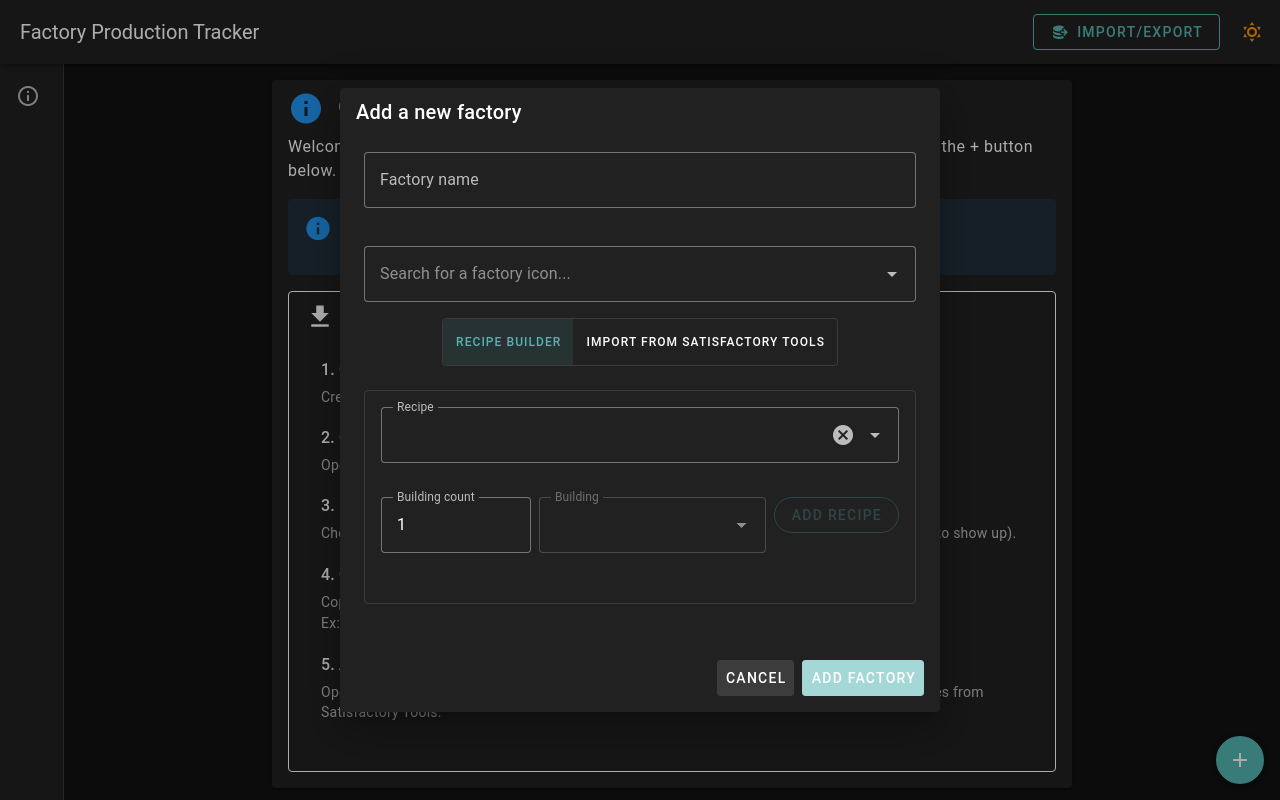
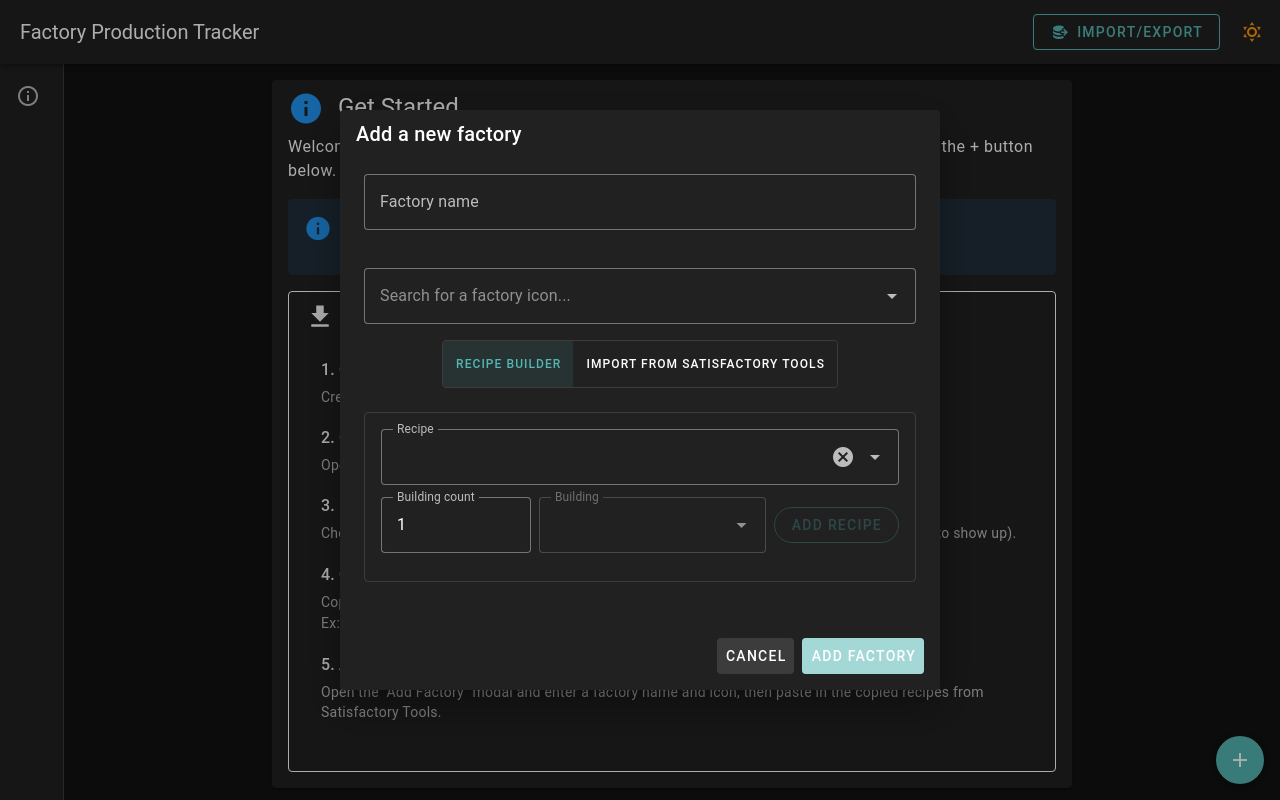
Before and after one commit to ammesonb/satisfactory-prod-tracker, a Vue app: page / in a window 1280 px wide. Both pictures are taken after a click on the element 1240 px from the left and 760 px from the top of the page. Built offline with nearby package versions, Linux system fonts and the light colour scheme.

Commit message:
Recipe input fixes

```diff
--- a/src/components/common/RecipeInput.vue
+++ b/src/components/common/RecipeInput.vue
@@ -114,9 +114,10 @@ watch(selectedRecipe, () => {
         variant="outlined"
         clearable
         class="mb-3"
+        :hide-details="true"
       />
 
-      <div class="d-flex gap-3 mb-3">
+      <div class="d-flex gap-3 mb-3 align-center">
         <v-text-field
           v-model.number="buildingCount"
           label="Building count"
@@ -125,6 +126,7 @@ watch(selectedRecipe, () => {
           variant="outlined"
           style="flex: 0 0 150px"
           class="me-2"
+          :hide-details="true"
         />
 
         <v-autocomplete
@@ -137,6 +139,7 @@ watch(selectedRecipe, () => {
           :disabled="!selectedRecipe || buildingOptions.length < 2"
           style="flex: 1"
           class="me-2"
+          :hide-details="true"
         >
           <template #item="{ props: itemProps, item }">
             <v-list-item v-bind="itemProps">
@@ -185,9 +188,9 @@ watch(selectedRecipe, () => {
                 <div class="d-flex flex-column text-body-2 font-weight-medium">
                   {{ index + 1 }}. {{ dataStore.getRecipeDisplayName(entry.recipe) }}
                   <div
-                    class="d-flex flex-row align-center text-caption text-medium-emphasis"
+                    class="d-flex flex-row align-center justify-start text-caption text-medium-emphasis"
                   >
-                    <CachedIcon v-if="entry.icon" :icon="entry.icon" :size="24" class="mr-2" />
+                    <CachedIcon v-if="entry.icon" :icon="entry.icon" :size="24" class="mr-1" />
                     {{ entry.count }}x {{ dataStore.getBuildingDisplayName(entry.building) }}
                   </div>
                 </div>
@@ -226,4 +229,12 @@ watch(selectedRecipe, () => {
   max-height: 300px;
   overflow-y: auto;
 }
+
+.recipe-entries .text-caption :deep(.cached-icon),
+.recipe-entries .text-caption :deep(.v-img),
+.recipe-entries .text-caption :deep(.v-responsive) {
+  max-width: 24px !important;
+  width: 24px !important;
+  flex: none !important;
+}
 </style>
--- a/src/errors/processing-errors.ts
+++ b/src/errors/processing-errors.ts
@@ -35,7 +35,8 @@ export class RecipeChainError extends Error implements UserFriendlyError {
           h(
             'v-list',
             {
-              class: 'bg-grey-lighten-5 rounded',
+              class: 'rounded',
+              color: 'surface',
               density: 'compact',
             },
             dependencyItems,
--- a/src/errors/recipe-errors.ts
+++ b/src/errors/recipe-errors.ts
@@ -19,7 +19,7 @@ export class RecipeFormatError extends Error implements UserFriendlyError {
             'v-card',
             {
               class: 'pa-3',
-              color: 'grey-lighten-4',
+              color: 'surface',
               variant: 'tonal',
             },
             [h('code', { class: 'text-body-2' }, `"recipe_name@efficiency#building": "count"`)],
```
